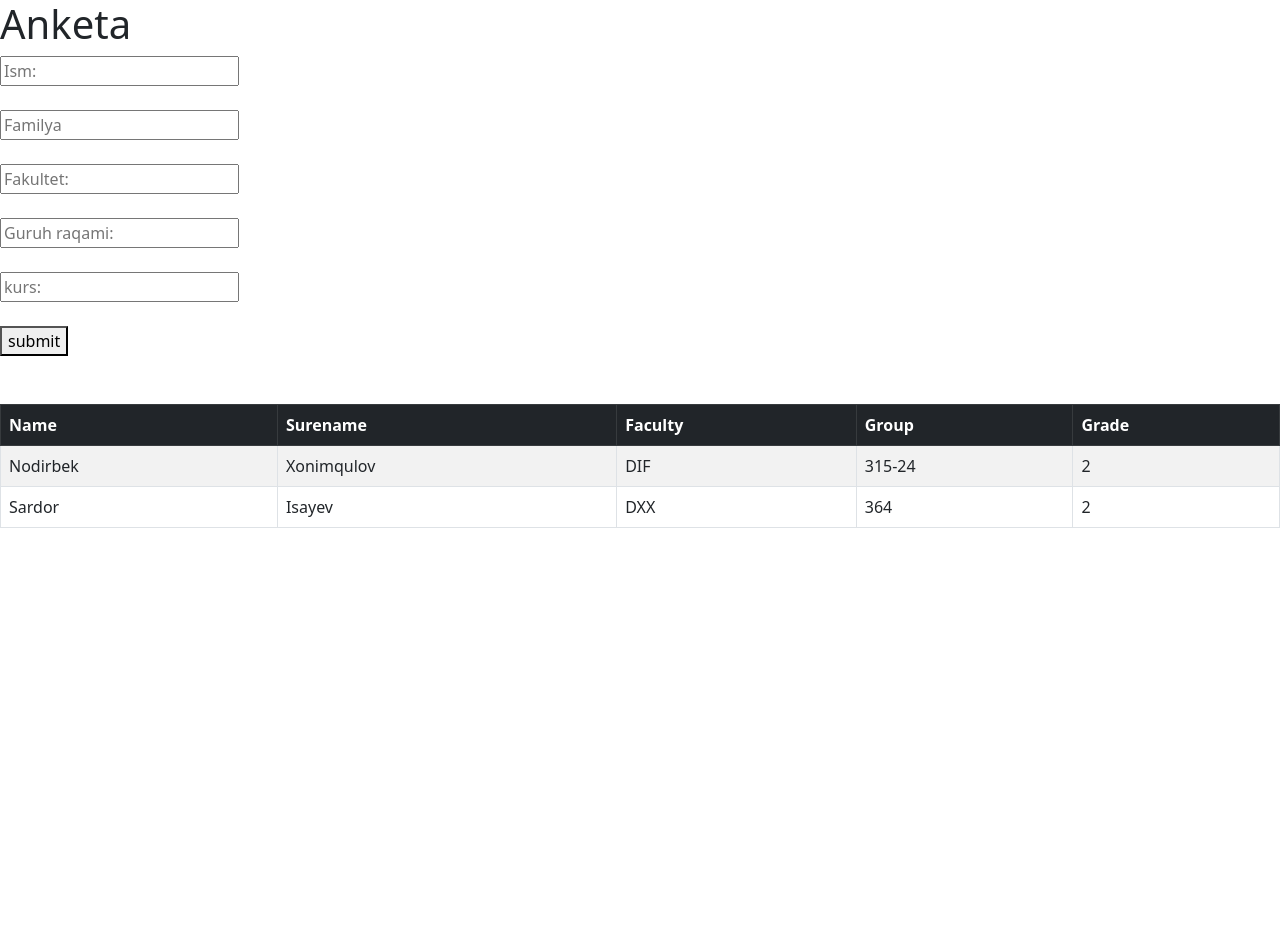
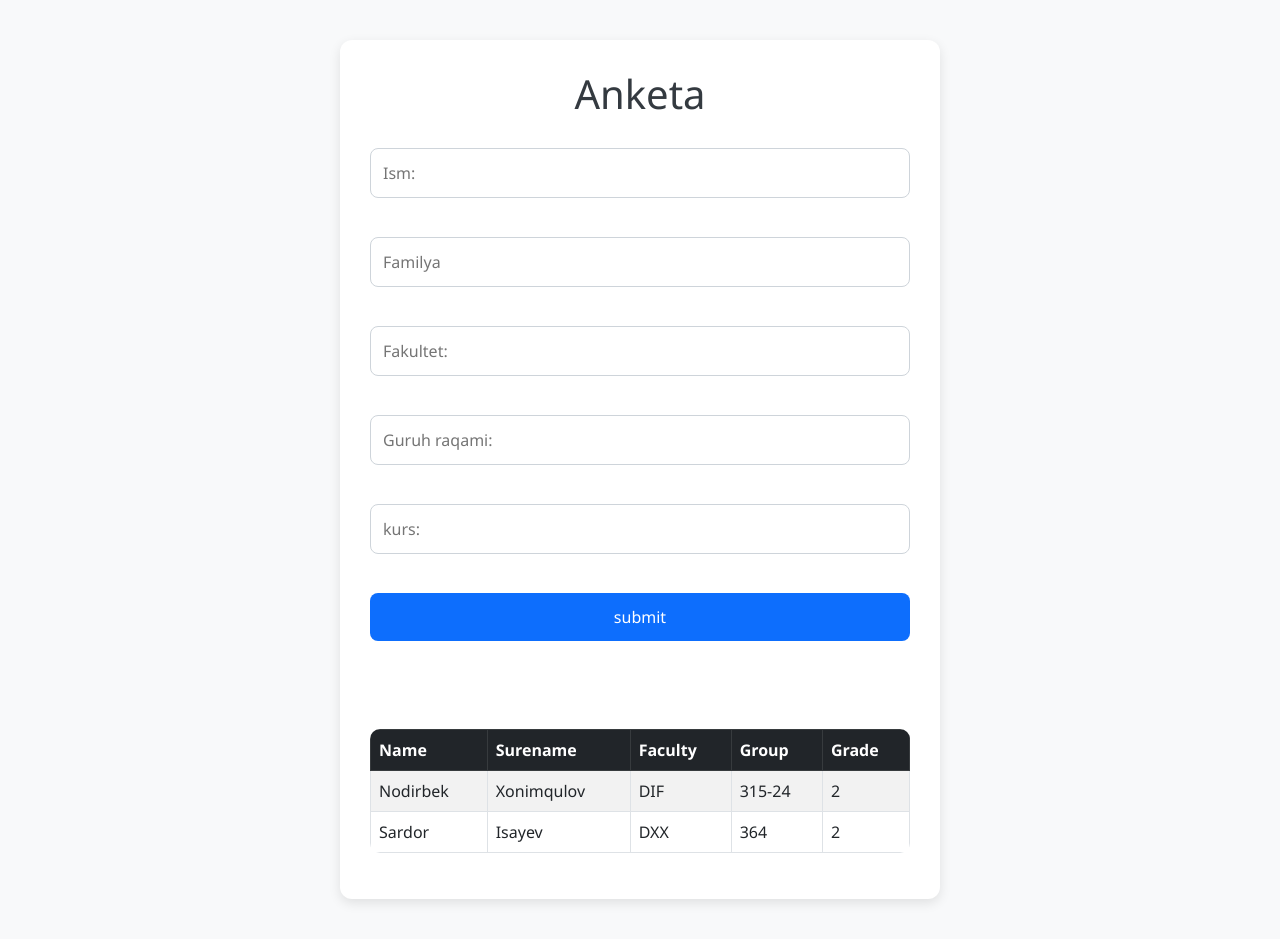
Before and after one commit to N0d1rb3k/arxiv, a Django app: page / in a window 1280 px wide. Before the commit the page ends 528 px from the top, so only its background shows below. Run offline with Django 5.2, Linux system fonts and the light colour scheme; data comes from the database, SQL or seed files in the repository; both versions use the stored data as it was after the commit.

Commit message:
added some styles

```diff
--- a/arxiv/arxiv/settings.py
+++ b/arxiv/arxiv/settings.py
@@ -117,6 +117,9 @@ USE_TZ = True
 
 STATIC_URL = 'static/'
 
+STATICFILES_DIRS = [
+    BASE_DIR / "static",
+]
 # Default primary key field type
 # https://docs.djangoproject.com/en/5.2/ref/settings/#default-auto-field
 
--- a/arxiv/arxiv/urls.py
+++ b/arxiv/arxiv/urls.py
@@ -1,7 +1,9 @@
 from django.contrib import admin
 from django.urls import path, include
+from django.conf import settings
+from django.conf.urls.static import static
 
 urlpatterns = [
     path('admin/', admin.site.urls),
     path('',include('main.urls'))
-]
+]+ static(settings.STATIC_URL, document_root=settings.STATIC_ROOT)
--- /dev/null
+++ b/arxiv/main/static/style.css
@@ -0,0 +1,59 @@
+body {
+    background-color: #f8f9fa;
+    font-family: 'Segoe UI', sans-serif;
+    padding: 40px;
+}
+
+form {
+    max-width: 600px;
+    margin: 0 auto;
+    background-color: #ffffff;
+    padding: 30px;
+    border-radius: 12px;
+    box-shadow: 0 4px 12px rgba(0,0,0,0.1);
+}
+
+h1 {
+    text-align: center;
+    margin-bottom: 30px;
+    color: #343a40;
+}
+
+input[type="text"],
+input[type="number"] {
+    width: 100%;
+    padding: 12px;
+    margin-bottom: 15px;
+    border: 1px solid #ced4da;
+    border-radius: 8px;
+    font-size: 16px;
+    transition: border-color 0.3s;
+}
+
+input[type="text"]:focus,
+input[type="number"]:focus {
+    border-color: #0d6efd;
+    outline: none;
+}
+
+button[type="submit"] {
+    width: 100%;
+    padding: 12px;
+    background-color: #0d6efd;
+    color: white;
+    font-size: 16px;
+    border: none;
+    border-radius: 8px;
+    transition: background-color 0.3s;
+}
+
+button[type="submit"]:hover {
+    background-color: #0b5ed7;
+}
+
+table {
+    margin-top: 40px;
+    width: 100%;
+    border-radius: 10px;
+    overflow: hidden;
+}
--- a/arxiv/main/templates/main/home.html
+++ b/arxiv/main/templates/main/home.html
@@ -1,3 +1,4 @@
+{% load static %}
 <!doctype html>
 <html lang="en">
 <head>
@@ -6,7 +7,7 @@
           content="width=device-width, user-scalable=no, initial-scale=1.0, maximum-scale=1.0, minimum-scale=1.0">
     <meta http-equiv="X-UA-Compatible" content="ie=edge">
     <link href="https://cdn.jsdelivr.net/npm/bootstrap@5.3.0/dist/css/bootstrap.min.css" rel="stylesheet">
-
+    <link rel="stylesheet" href="{% static 'style.css' %}">
     <title>Asosiy bo`lim</title>
 </head>
 <body>
```
Also changed, not shown: arxiv/db.sqlite3.
